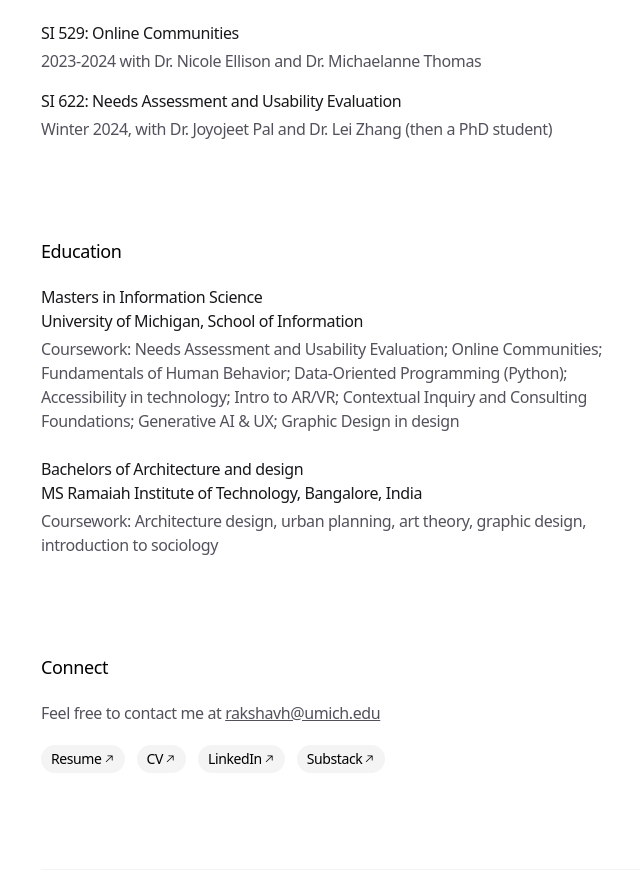
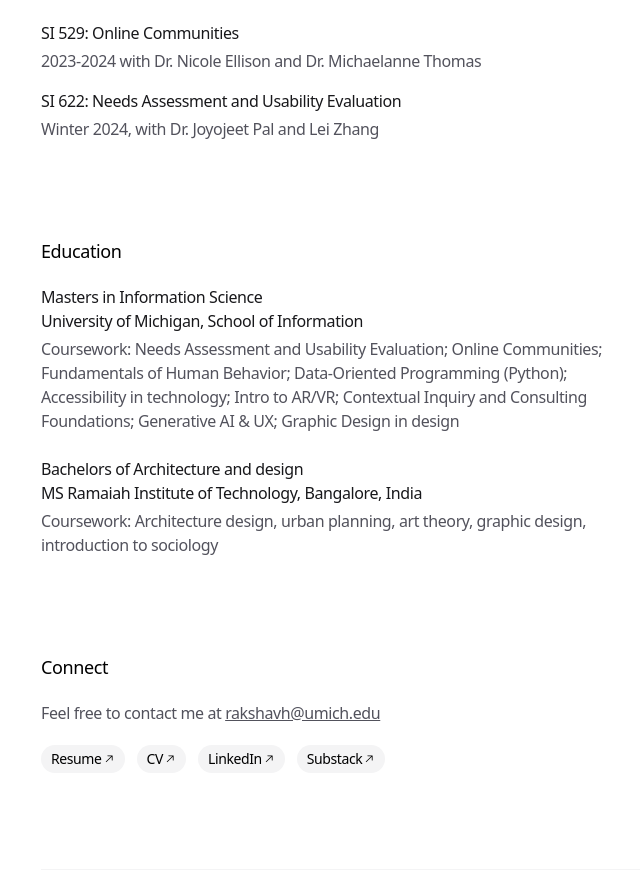
Before and after one commit to rakshavh/rakshavh.github.io, a Next.js app: page / in a window 1280 px wide. Shown: the part 2065-2951 px from the top of the page, without its empty margins (295-935 px from the left). Built offline with nearby package versions, Linux system fonts and the light colour scheme.

Commit message:
Updated content

```diff
--- a/app/page.tsx
+++ b/app/page.tsx
@@ -289,7 +289,7 @@ export default function Personal() {
               SI 622: Needs Assessment and Usability Evaluation
             </h4>
             <p className="text-zinc-600 dark:text-zinc-400">
-              Winter 2024, with Dr. Joyojeet Pal and Dr. Lei Zhang (then a PhD student)
+              Winter 2024, with Dr. Joyojeet Pal and Lei Zhang
             </p>
           </div>
         </div>
```
